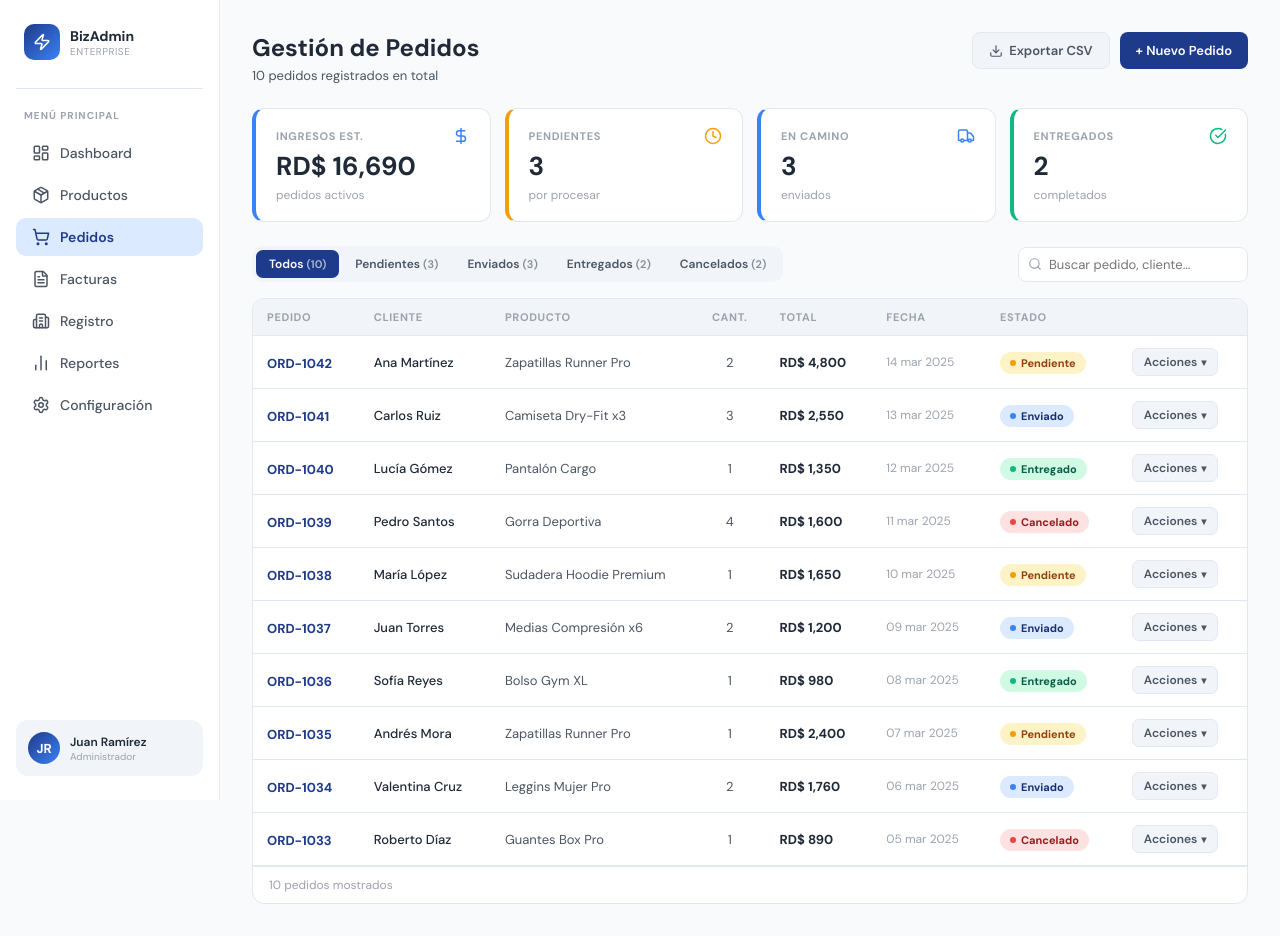
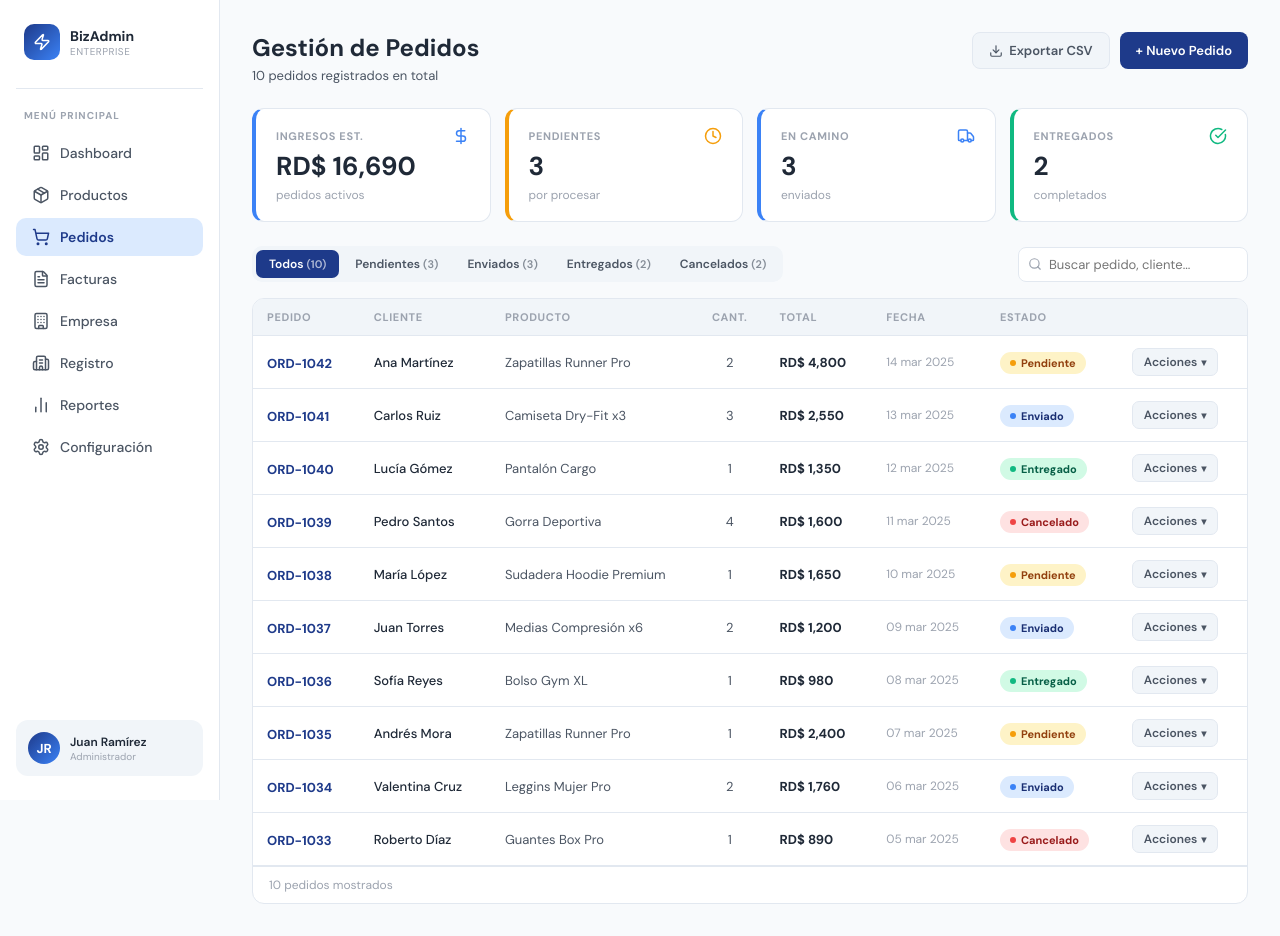
Before and after one commit to WilkinsFiguereo/BillNova, a Next.js app in the folder FrontendReactWeb/mi-app/: page /navigation/seller/orders/page in a window 1280 px wide. Built offline with nearby package versions, Linux system fonts and the light colour scheme.

Commit message:
Acceso al sidebar agregado

```diff
--- a/FrontendReactWeb/mi-app/src/features/seller/dashboard/data/chart.data.ts
+++ b/FrontendReactWeb/mi-app/src/features/seller/dashboard/data/chart.data.ts
@@ -8,6 +8,7 @@ import {
   LayoutDashboard,
   BarChart2,
   ShoppingCart,
+  Building,
   Building2,
   Settings,
   type LucideIcon,
@@ -80,6 +81,7 @@ export const NAV_ITEMS: NavItemData[] = [
   { id: "productos", Icon: Package,         label: "Productos",     href: "/navigation/seller/product/page"  },
   { id: "orders",    Icon: ShoppingCart,    label: "Pedidos",       href: "/navigation/seller/orders/page"   },
   { id: "facturas",  Icon: FileText,        label: "Facturas",      href: "/navigation/seller/bill/page"   },
+  { id: "empresa",   Icon: Building,        label: "Empresa",       href: "/navigation/seller/company_config/page" },
   { id: "registro",  Icon: Building2,       label: "Registro",      href: "/navigation/seller/company_register/page" },
   { id: "reportes",  Icon: BarChart2,       label: "Reportes",      href: "/navigation/seller/reports/page"   },
   { id: "config",    Icon: Settings,        label: "Configuración", href: "/navigation/seller/config/page"     },
```
